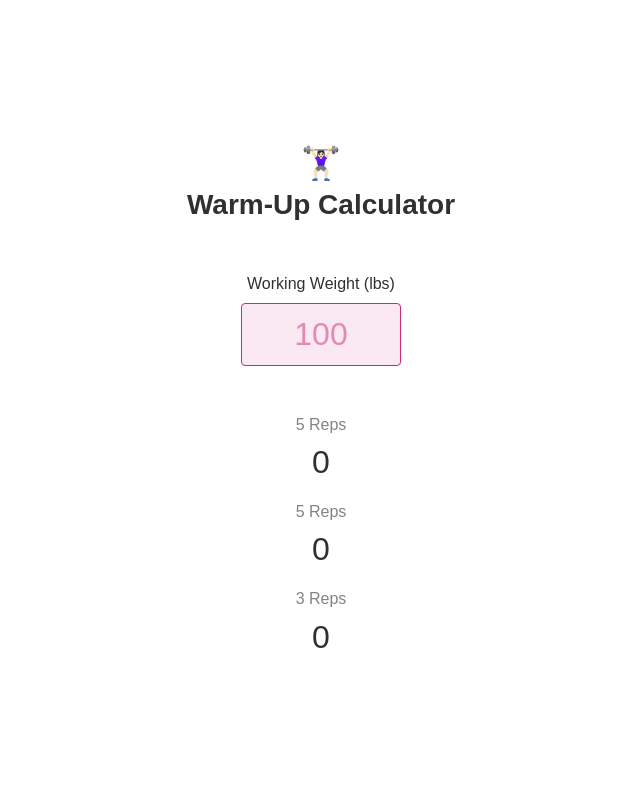
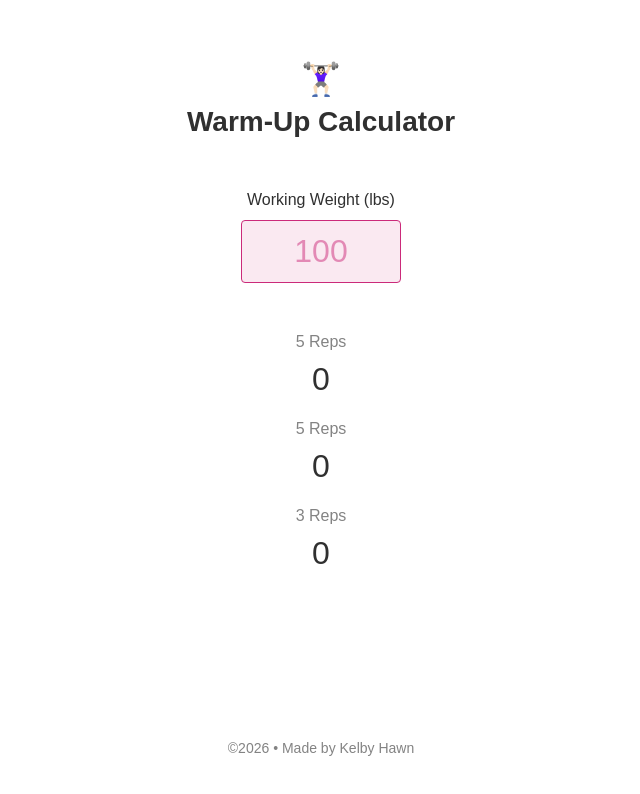
Before and after one commit to kelbyhawn/warm-up-calculator, a Next.js app: page / in a window 1280 px wide. Shown: the top 794 px of the page, without its empty margins (319-959 px from the left). Built offline with nearby package versions, Linux system fonts and the light colour scheme; a web font is replaced by a local one.

Commit message:
Add footer (#4)

```diff
--- a/src/Container.tsx
+++ b/src/Container.tsx
@@ -2,6 +2,7 @@
 import { useRouter, useSearchParams } from "next/navigation";
 import WeightInput from "./components/WeightInput";
 import SetsOutput from "./components/SetsOutput";
+import Footer from "./components/Footer";
 
 function Container() {
   const router = useRouter();
@@ -22,6 +23,7 @@ function Container() {
         <WeightInput value={weight} onChange={handleOnChange} />
         <SetsOutput weight={weight} />
       </section>
+      <Footer />
     </main>
   );
 }
--- a/src/app/page.scss
+++ b/src/app/page.scss
@@ -87,3 +87,20 @@ li {
   all: unset;
   list-style: none;
 }
+
+footer p {
+  margin-top: 3rem;
+  font-size: 0.875rem;
+  font-weight: 400;
+  color: rgba($color-main, 0.6);
+
+  a {
+    color: rgba($color-main, 0.6);
+    text-decoration: none;
+    transition: color 0.2s ease-in-out;
+
+    &:hover {
+      color: $color-accent;
+    }
+  }
+}
--- /dev/null
+++ b/src/components/Footer.jsx
@@ -0,0 +1,14 @@
+export default function Footer() {
+  const year = new Date().getFullYear();
+
+  return (
+    <footer>
+      <p>
+        ©{year} • Made by{" "}
+        <a href="https://kelbyhawn.com" target="_blank" rel="noreferrer">
+          Kelby Hawn
+        </a>
+      </p>
+    </footer>
+  );
+}
```
